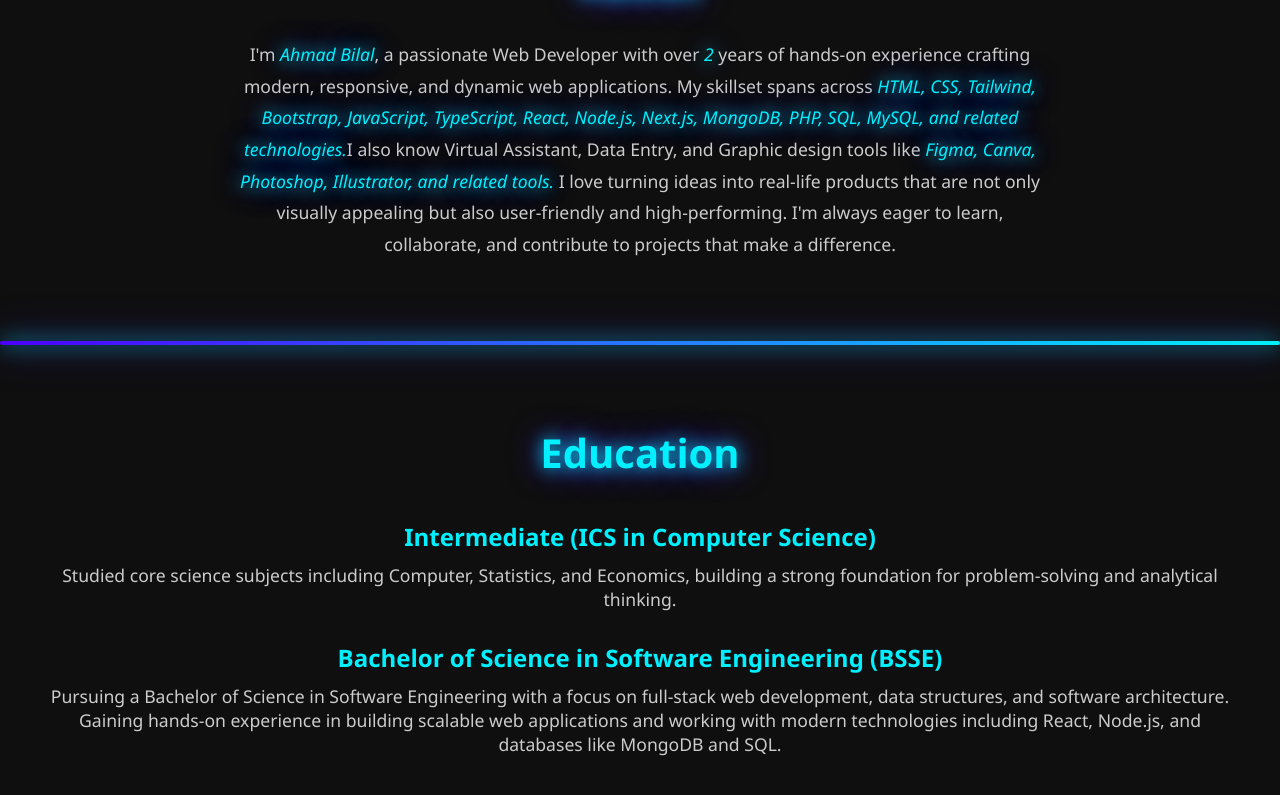
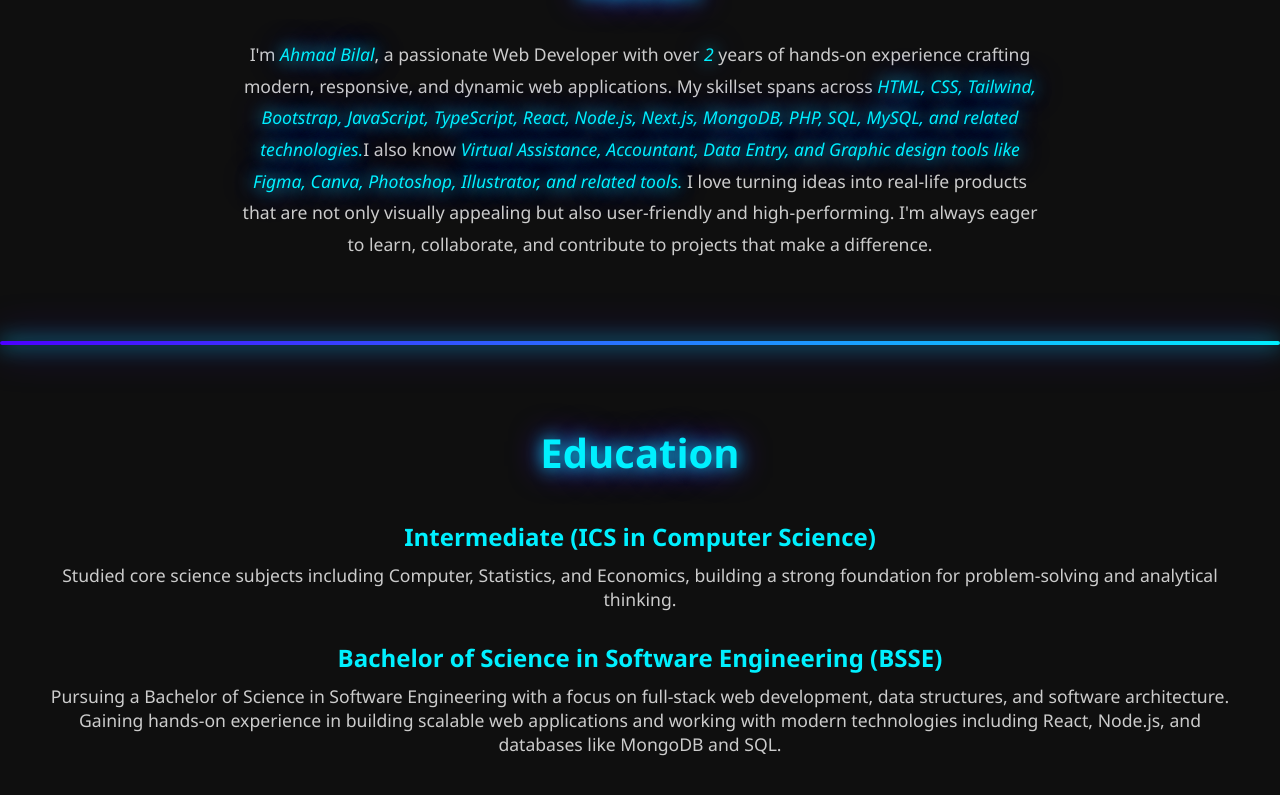
Before and after one commit to ahmadbilal-kh/portfolio, a React (Create React App) app: page / in a window 1280 px wide. Shown: the part 934-1729 px from the top of the page. Built offline with nearby package versions, Linux system fonts and the light colour scheme.

Commit message:
add accounting

```diff
--- a/src/components/About.js
+++ b/src/components/About.js
@@ -16,7 +16,7 @@ const About = () => {
             HTML, CSS, Tailwind, Bootstrap, JavaScript, TypeScript, React,
             Node.js, Next.js, MongoDB, PHP, SQL, MySQL, and related technologies.
           </span>
-          I also know Virtual Assistant, Data Entry, and Graphic design tools like <span className="glow-name">
+          I also know <span className="glow-name"> Virtual Assistance, Accountant, Data Entry, and Graphic design tools like
             {" "} Figma, Canva, Photoshop, Illustrator, and related tools. </span>
           I love turning ideas into real-life products that are not only
           visually appealing but also user-friendly and high-performing. I'm
```
